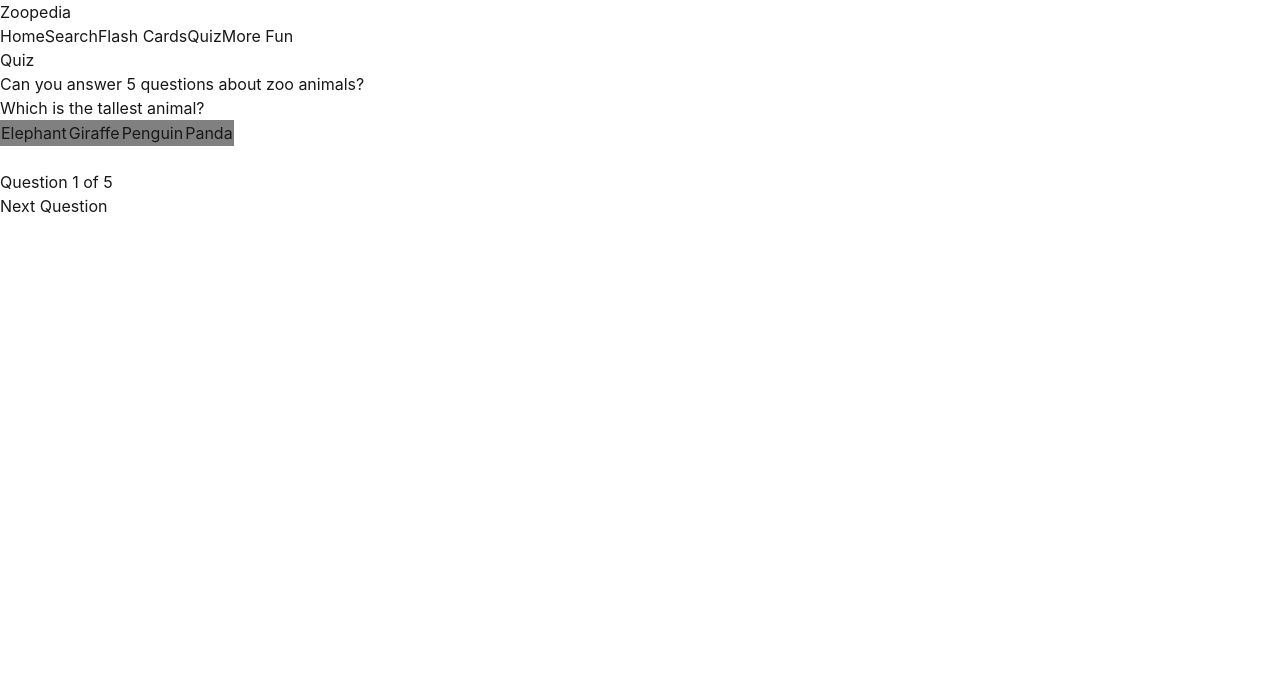
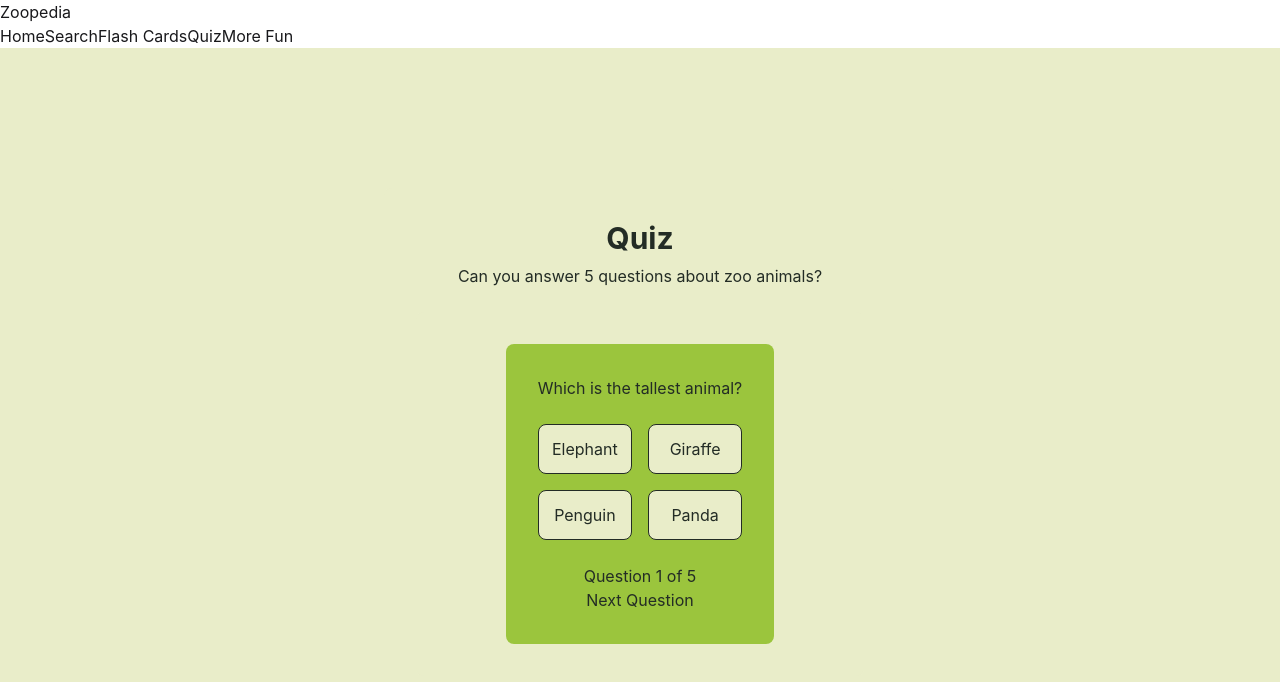
Before and after one commit to CFG-Group-7/CFG-Group-Project, a React (Vite) app: page /quiz in a window 1280 px wide. Both pictures are taken after a click on the button "Go!". Shown: the top 682 px of the page. Built offline with nearby package versions, Linux system fonts and the light colour scheme.

Commit message:
committing addition of basic styling to quiz page. Quiz and Questions components modified.

```diff
--- a/src/components/Quiz/Questions.jsx
+++ b/src/components/Quiz/Questions.jsx
@@ -26,27 +26,24 @@ const Questions = ({    questionsInUse,
     };
 
     return (
-        <div>
-            <div>
+        <div className= "bg-pale-green text-fontColour p-8 rounded-lg flex flex-col text-center items-center justify-center">
+            <div className="bg-green text-fontColour p-8 rounded-lg flex flex-col text-center items-center justify-center">
                 <div>
                     {/* display question */}
-                    <h4>
+                    <h4 className="mb-6">
                         { questionsInUse[currentQ].question}
                     </h4>
                     {/* display answers */}
-                    <div>
+                    <div className="grid grid-cols-2 gap-4">
                         {questionsInUse[currentQ].options.map((option, index) => (
                             //highlight selected answer
                             <button
                                 key={index}
                                 className={ `${selectedOption === option ? 'active' : '' }`}
                                 onClick={() => handleOptionClick(option)}
-                                style={{
-                                    backgroundColor:
-                                    selectedOption === option ?
-                                    '#FEFAE0' : 'gray',
-                                    border: '1px solid gray'
-                                }}
+                                className= {
+                                    `border rounded-lg p-3 ${selectedOption === option ? 'bg-yellow' : 'bg-pale-green'}`
+                                }
                             >{option}
                             </button>
                         ))}
--- a/src/pages/Quiz.jsx
+++ b/src/pages/Quiz.jsx
@@ -77,24 +77,28 @@ const Quiz = () => {
     }
 
 return (
-        <div>
-            <h1>Quiz</h1>
-            <p>Can you answer 5 questions about zoo animals?</p>
-            <div>
+        <div className="min-h-screen bg-pale-green flex items-center justify-center">
+            <div className="bg-pale-green p-8 rounded-lg max-w-lg w-full text-center">
+                <h1 className="text-fontColour text-3xl font-bold mb-2">Quiz</h1>
+
+                <p className="text-fontColour mb-6">
+                    Can you answer 5 questions about zoo animals?
+                </p>
+
                 {/* If quiz not started, display initial page */}
                 {!quizStarted ? (
-                    <div>
-                        <div>
-                            <h2>Begin Quiz</h2>
-                            {/* When click button, change startQuiz to true */}
+                    <div className="space-y-4">
+                        <h2 className="text-fontColour text-xl font-semibold">
+                            Begin Quiz
+                        </h2>
+
                         <button
                             onClick={startQuiz}
+                            className="bg-dark-green text-white px-6 py-2 rounded"
                         >
                             Go!
                         </button>
                     </div>
-                    </div>
-                    // Else display questions up until the end of the questions
                 ) : currentQ < questionsInUse.length ? (
                     <Questions
                         questionsInUse={questionsInUse}
@@ -104,7 +108,6 @@ const Quiz = () => {
                         isLastQ={currentQ === questionsInUse.length - 1}
                     />
                 ) : (
-                    //Else display ScoreCard
                     <Score
                         score={score}
                         setScore={setScore}
@@ -116,6 +119,5 @@ const Quiz = () => {
             </div>
         </div>
     );
-};
-
+}
 export default Quiz;
```
Lines whose indentation alone changed are shown as unchanged.
